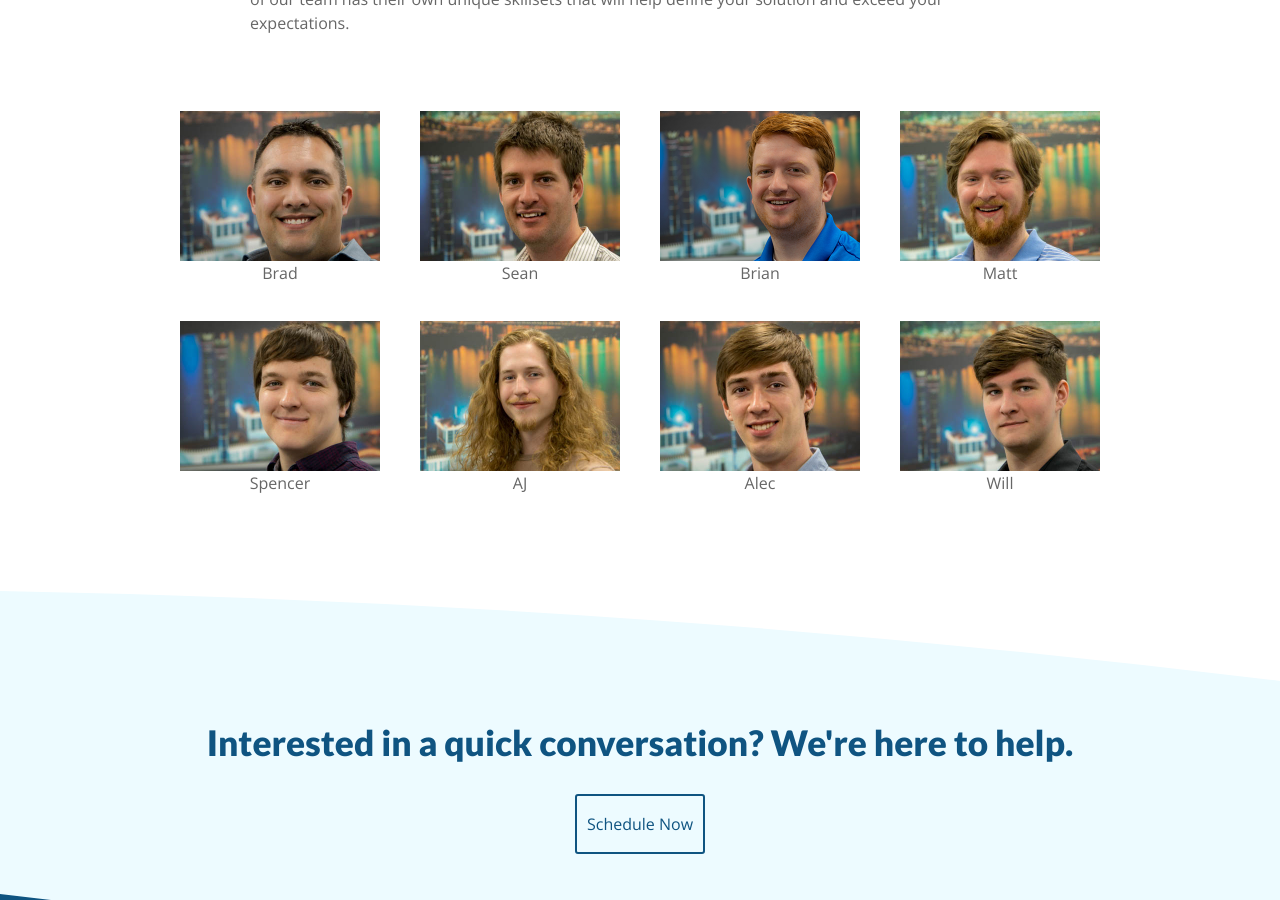
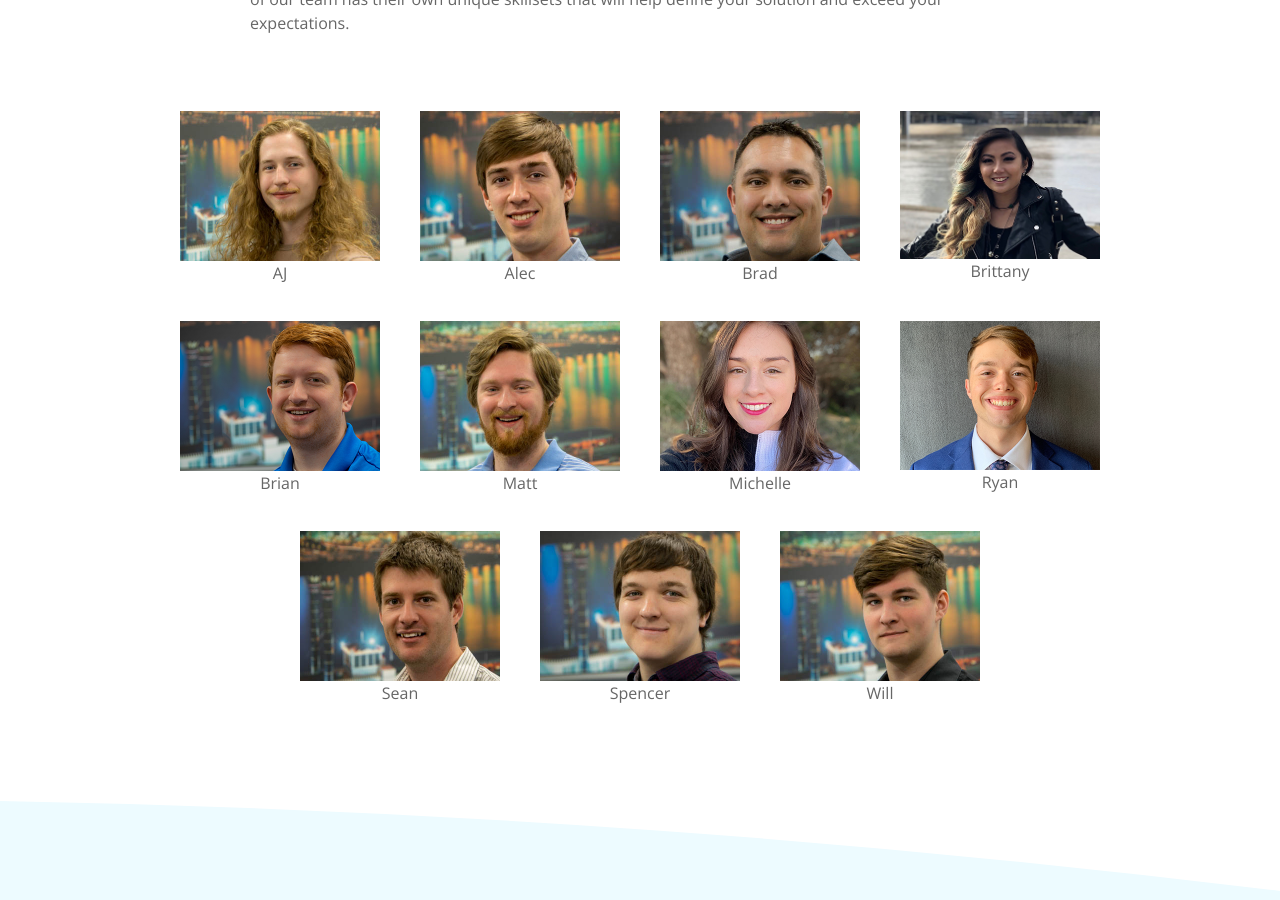
Before and after one commit to seven-hills-technology/seven-hills-technology.github.io, a Jekyll site: the page built from about.md, in a window 1280 px wide and 900 px high, scrolled down 1270 px. Built offline with Jekyll 4.4.1, drawn with Linux system fonts in a browser that asks for light colours; nearby versions of some CDN libraries.

Commit message:
Add new bios

```diff
--- a/_includes/bios.html
+++ b/_includes/bios.html
@@ -4,14 +4,24 @@
 <div class="sh-team-members-container">
     <div class="sh-team-members">
         <div class="sh-team-member">
+            <img class="sh-team-member-image" data-micromodal-trigger="modal-aj" src="/images/AJ-small.jpg" alt="AJ"
+                title="AJ" />
+            <p class="sh-team-member-name">AJ</p>
+        </div>
+        <div class="sh-team-member">
+            <img class="sh-team-member-image" data-micromodal-trigger="modal-alec" src="/images/alec-small.jpg"
+                alt="Alec" title="Alec" />
+            <p class="sh-team-member-name">Alec</p>
+        </div>
+        <div class="sh-team-member">
             <img class="sh-team-member-image" data-micromodal-trigger="modal-brad" src="/images/brad-small.jpg"
                 alt="Brad" title="Brad" />
             <p class="sh-team-member-name">Brad</p>
         </div>
         <div class="sh-team-member">
-            <img class="sh-team-member-image" data-micromodal-trigger="modal-sean" src="/images/sean-small.jpg"
-                alt="Sean" title="Sean" />
-            <p class="sh-team-member-name">Sean</p>
+            <img class="sh-team-member-image" data-micromodal-trigger="modal-brittany" src="/images/brittany-small.jpg"
+                alt="Brittany" title="Brittany" />
+            <p class="sh-team-member-name">Brittany</p>
         </div>
         <div class="sh-team-member">
             <img class="sh-team-member-image" data-micromodal-trigger="modal-brian" src="/images/brian-small.jpg"
@@ -24,19 +34,24 @@
             <p class="sh-team-member-name">Matt</p>
         </div>
         <div class="sh-team-member">
+            <img class="sh-team-member-image" data-micromodal-trigger="modal-michelle" src="/images/michelle-small.jpg"
+                alt="Michelle" title="Michelle" />
+            <p class="sh-team-member-name">Michelle</p>
+        </div>
+        <div class="sh-team-member">
+            <img class="sh-team-member-image" data-micromodal-trigger="modal-ryan" src="/images/ryan-small.jpg"
+                alt="Ryan" title="Ryan" />
+            <p class="sh-team-member-name">Ryan</p>
+        </div>
+        <div class="sh-team-member">
+            <img class="sh-team-member-image" data-micromodal-trigger="modal-sean" src="/images/sean-small.jpg"
+                alt="Sean" title="Sean" />
+            <p class="sh-team-member-name">Sean</p>
+        </div>
+        <div class="sh-team-member">
             <img class="sh-team-member-image" data-micromodal-trigger="modal-spencer" src="/images/spencer-small.jpg"
                 alt="Spencer" title="Spencer" />
             <p class="sh-team-member-name">Spencer</p>
-        </div>
-        <div class="sh-team-member">
-            <img class="sh-team-member-image" data-micromodal-trigger="modal-aj" src="/images/AJ-small.jpg" alt="AJ"
-                title="AJ" />
-            <p class="sh-team-member-name">AJ</p>
-        </div>
-        <div class="sh-team-member">
-            <img class="sh-team-member-image" data-micromodal-trigger="modal-alec" src="/images/alec-small.jpg"
-                alt="Alec" title="Alec" />
-            <p class="sh-team-member-name">Alec</p>
         </div>
         <div class="sh-team-member">
             <img class="sh-team-member-image" data-micromodal-trigger="modal-will" src="/images/will-small.jpg"
@@ -483,6 +498,112 @@
     </div>
 </div>
 
+<div class="modal micromodal-slide" id="modal-brittany" aria-hidden="true">
+    <div class="modal__overlay" tabindex="-1" data-micromodal-close>
+        <div class="modal__container" role="dialog" aria-modal="true" aria-labelledby="modal-brittany-title">
+            <header class="modal__header">
+                <div class="modal__identifier">
+                    <h3 class="modal__title" id="modal-brittany-title">
+                        Brittany Duong
+                    </h3>
+                    <h4>Software Developer</h4>
+                </div>
+                <button class="modal__close" aria-label="Close modal" data-micromodal-close></button>
+            </header>
+            <main class="modal__content" id="modal-brittany-content">
+                <div class="sh-team-member-bio">
+                    <p>
+
+                    </p>
+                </div>
+                <div class="sh-team-member-contact">
+                    <div class="profile-picture">
+                        <img src="/images/brittany-small.jpg" alt="Brittany" title="Brittany" />
+                    </div>
+                    <div>
+                        <div class="title"><strong>Contact:</strong></div>
+                        <div>
+                            Email<br />
+                            <a href="mailto:brittany@sevenhillstechnology.com"
+                                alt="Email Brittany">brittany@sevenhillstechnology.com</a>
+                        </div>
+                    </div>
+                </div>
+            </main>
+        </div>
+    </div>
+</div>
+
+<div class="modal micromodal-slide" id="modal-ryan" aria-hidden="true">
+    <div class="modal__overlay" tabindex="-1" data-micromodal-close>
+        <div class="modal__container" role="dialog" aria-modal="true" aria-labelledby="modal-ryan-title">
+            <header class="modal__header">
+                <div class="modal__identifier">
+                    <h3 class="modal__title" id="modal-ryan-title">
+                        Ryan Hardy
+                    </h3>
+                    <h4>Software Developer</h4>
+                </div>
+                <button class="modal__close" aria-label="Close modal" data-micromodal-close></button>
+            </header>
+            <main class="modal__content" id="modal-ryan-content">
+                <div class="sh-team-member-bio">
+                    <p>
+                    </p>
+                </div>
+                <div class="sh-team-member-contact">
+                    <div class="profile-picture">
+                        <img src="/images/ryan-small.jpg" alt="Ryan" title="Ryan" />
+                    </div>
+                    <div>
+                        <div class="title"><strong>Contact:</strong></div>
+                        <div>
+                            Email<br />
+                            <a href="mailto:ryan@sevenhillstechnology.com"
+                                alt="Email Ryan">ryan@sevenhillstechnology.com</a>
+                        </div>
+                    </div>
+                </div>
+            </main>
+        </div>
+    </div>
+</div>
+
+<div class="modal micromodal-slide" id="modal-michelle" aria-hidden="true">
+    <div class="modal__overlay" tabindex="-1" data-micromodal-close>
+        <div class="modal__container" role="dialog" aria-modal="true" aria-labelledby="modal-michelle-title">
+            <header class="modal__header">
+                <div class="modal__identifier">
+                    <h3 class="modal__title" id="modal-michelle-title">
+                        Michelle Fordos
+                    </h3>
+                    <h4>Software Developer</h4>
+                </div>
+                <button class="modal__close" aria-label="Close modal" data-micromodal-close></button>
+            </header>
+            <main class="modal__content" id="modal-michelle-content">
+                <div class="sh-team-member-bio">
+                    <p>
+                    </p>
+                </div>
+                <div class="sh-team-member-contact">
+                    <div class="profile-picture">
+                        <img src="/images/michelle-small.jpg" alt="Will" title="Will" />
+                    </div>
+                    <div>
+                        <div class="title"><strong>Contact:</strong></div>
+                        <div>
+                            Email<br />
+                            <a href="mailto:michelle@sevenhillstechnology.com"
+                                alt="Email Michelle">michelle@sevenhillstechnology.com</a>
+                        </div>
+                    </div>
+                </div>
+            </main>
+        </div>
+    </div>
+</div>
+
 <script type="text/javascript">
     MicroModal.init();
 </script>
```
Also changed, not shown: images/brittany-small.jpg (added), images/michelle-small.jpg (added), images/ryan-small.jpg (added).
